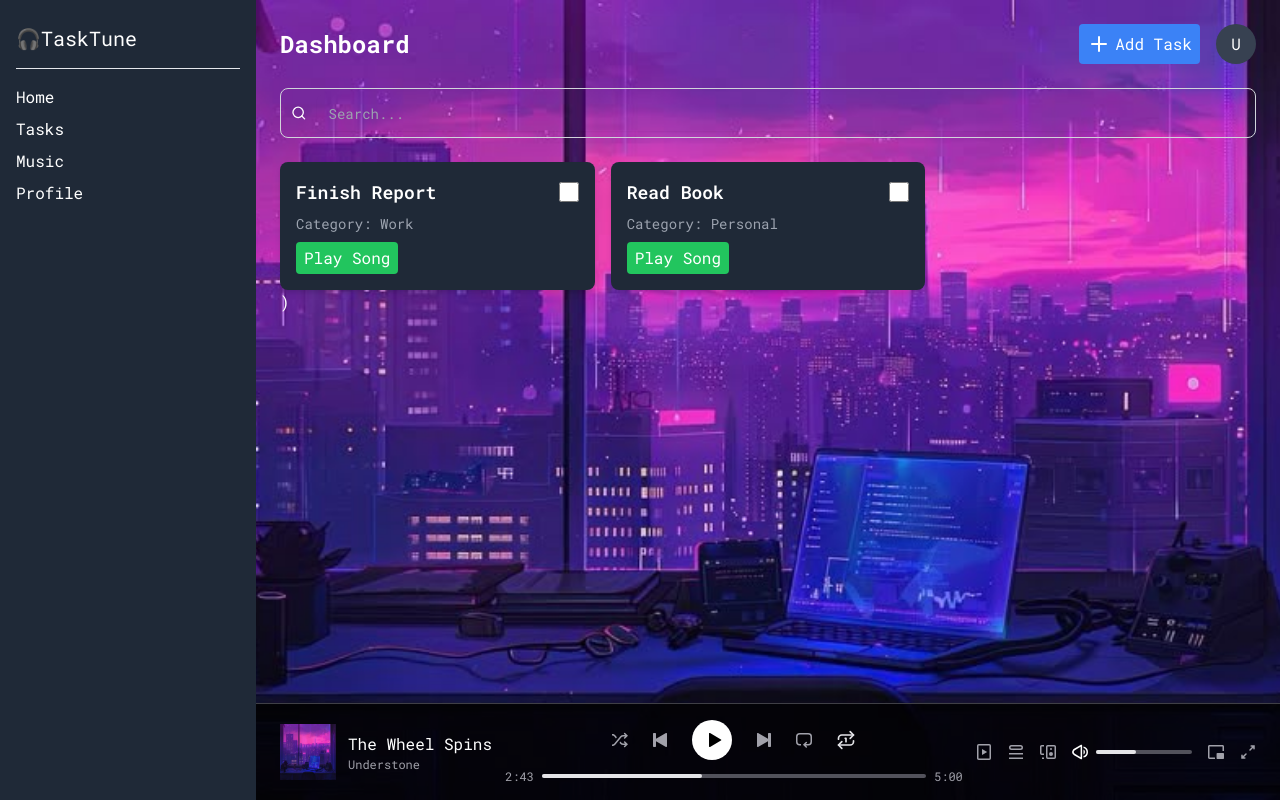
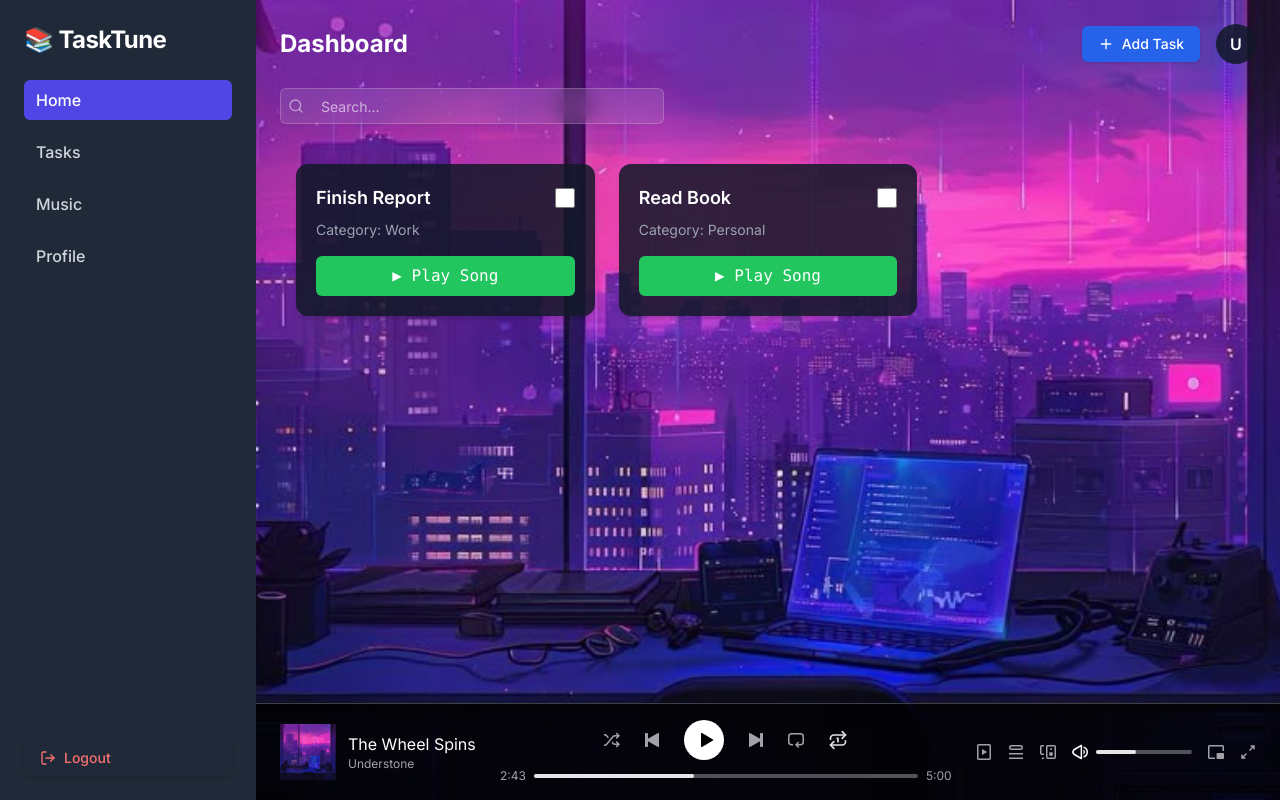
Before and after one commit to Silaenn/MyTodoApp, a Next.js app: page / in a window 1280 px wide. Built offline with nearby package versions, Linux system fonts and the light colour scheme.

Commit message:
update ui

```diff
--- a/src/app/globals.css
+++ b/src/app/globals.css
@@ -3,6 +3,9 @@
 @tailwind utilities;
 
 :root {
+  --font-body: "Inter", sans-serif;
+  --font-heading: "Poppins", sans-serif;
+  --font-code: "Roboto Mono", monospace;
   --radius: 0.65rem;
   --background: oklch(1 0 0);
   --foreground: oklch(0.145 0 0);
--- a/src/app/layout.tsx
+++ b/src/app/layout.tsx
@@ -8,8 +8,6 @@ import Footer from "@/components/Footer";
 import { usePathname } from "next/navigation";
 
 const inter = Inter({ subsets: ["latin"] });
-const poppins = Poppins({ subsets: ["latin"], weight: ["600", "800"] });
-const robotoMono = Roboto_Mono({ subsets: ["latin"] });
 
 export default function RootLayout({
   children,
@@ -20,9 +18,7 @@ export default function RootLayout({
   const isLoginOrRegister = pathname === "/login" || pathname === "/register";
   return (
     <html lang="en">
-      <body
-        className={`${inter.className} ${poppins.className} ${robotoMono.className} text-white min-h-screen flex`}
-      >
+      <body className={`${inter.className} text-white min-h-screen flex`}>
         {!isLoginOrRegister && <Dashboard />}
         <div
           className={`flex-1 ${
--- a/src/app/profile/page.tsx
+++ b/src/app/profile/page.tsx
@@ -6,17 +6,17 @@ import React from "react";
 const Profile = () => {
   return (
     <div className="w-full flex flex-col items-center">
-      <div className="bg-gray-800 p-6 rounded-lg shadow-md w-9/12">
+      <div className="bg-form p-6 rounded-lg shadow-md w-9/12">
         {/* Profile Info */}
         <div className="flex items-center space-x-4 mb-6">
-          <div className="w-20 h-20 bg-gray-700 rounded-full flex items-center justify-center">
+          <div className="w-20 h-20 bg-form rounded-full flex items-center justify-center">
             <span className="text-2xl">U</span>
           </div>
           <div>
             <Input
               type="text"
               defaultValue="YourUsername"
-              className="bg-gray-700 p-2 rounded w-full text-white"
+              className="text-base focus-visible:ring-0 focus-visible:ring-offset-0"
               placeholder="Username"
             />
             <p className="text-gray-400 text-sm mt-1">user@example.com</p>
@@ -31,17 +31,17 @@ const Profile = () => {
           <Input
             type="password"
             placeholder="Current Password"
-            className="bg-gray-700 p-2 rounded w-full text-white mb-3"
+            className="text-base focus-visible:ring-0 focus-visible:ring-offset-0 mb-2"
           />
           <Input
             type="password"
             placeholder="New Password"
-            className="bg-gray-700 p-2 rounded w-full text-white mb-3"
+            className="text-base focus-visible:ring-0 focus-visible:ring-offset-0 mb-2"
           />
           <Input
             type="password"
             placeholder="Confirm New Password"
-            className="bg-gray-700 p-2 rounded w-full text-white mb-3"
+            className="text-base focus-visible:ring-0 focus-visible:ring-offset-0 mb-2"
           />
           <Button className="mt-2 bg-blue-500 text-white px-4 py-2 rounded hover:bg-blue-600">
             Save Password
--- a/src/app/tasks/page.tsx
+++ b/src/app/tasks/page.tsx
@@ -19,9 +19,9 @@ const Tasks = () => {
       <div className="flex justify-end items-center mb-6">
         <DropdownMenu>
           <DropdownMenuTrigger asChild>
-            <Button className="bg-gray-700">Category</Button>
+            <Button className="bg-form">Category</Button>
           </DropdownMenuTrigger>
-          <DropdownMenuContent className="w-40 bg-gray-700 mr-6 mt-1">
+          <DropdownMenuContent className="w-40 bg-form mr-6 mt-1">
             <DropdownMenuLabel>Select</DropdownMenuLabel>
             <DropdownMenuSeparator />
             <DropdownMenuRadioGroup
@@ -41,32 +41,32 @@ const Tasks = () => {
 
       {/* Task List */}
       <div className="space-y-4">
-        <div className="bg-gray-800 p-4 rounded-lg shadow-md flex justify-between items-center">
+        <div className="bg-form p-4 rounded-lg shadow-md flex justify-between items-center">
           <div>
             <h3 className="text-lg font-semibold">Finish Report</h3>
             <p className="text-gray-400 text-sm">Deadline: 2025-06-25</p>
           </div>
           <div className="flex space-x-2">
-            <button className="bg-yellow-500 text-white px-2 py-1 rounded hover:bg-yellow-600">
+            <Button className="bg-yellow-500 text-white px-2 py-1 rounded hover:bg-yellow-600">
               Edit
-            </button>
-            <button className="bg-red-500 text-white px-2 py-1 rounded hover:bg-red-600">
+            </Button>
+            <Button className="bg-red-500 text-white px-2 py-1 rounded hover:bg-red-600">
               Delete
-            </button>
+            </Button>
           </div>
         </div>
-        <div className="bg-gray-800 p-4 rounded-lg shadow-md flex justify-between items-center">
+        <div className="bg-form p-4 rounded-lg shadow-md flex justify-between items-center">
           <div>
             <h3 className="text-lg font-semibold">Read Book</h3>
             <p className="text-gray-400 text-sm">Deadline: 2025-06-30</p>
           </div>
           <div className="flex space-x-2">
-            <button className="bg-yellow-500 text-white px-2 py-1 rounded hover:bg-yellow-600">
+            <Button className="bg-yellow-500 text-white px-2 py-1 rounded hover:bg-yellow-600">
               Edit
-            </button>
-            <button className="bg-red-500 text-white px-2 py-1 rounded hover:bg-red-600">
+            </Button>
+            <Button className="bg-red-500 text-white px-2 py-1 rounded hover:bg-red-600">
               Delete
-            </button>
+            </Button>
           </div>
         </div>
       </div>
--- a/src/components/Dashboard.tsx
+++ b/src/components/Dashboard.tsx
@@ -1,34 +1,48 @@
+"use client";
 import Link from "next/link";
+import { usePathname } from "next/navigation";
 import React from "react";
+import { Button } from "./ui/button";
+import { LogOut } from "lucide-react";
+
+const navLinks = [
+  { label: "Home", href: "/" },
+  { label: "Tasks", href: "/tasks" },
+  { label: "Music", href: "/musics" },
+  { label: "Profile", href: "/profile" },
+];
 
 const Dashboard = () => {
+  const pathname = usePathname();
+
   return (
-    <div className="fixed left-0 top-0 hidden md:block w-64 bg-gray-800 h-screen p-4">
-      <h2 className="text-xl mt-2 mb-4">🎧TaskTune</h2>
-      <hr className="mb-4" />
-      <ul>
-        <li className="mb-2">
-          <Link href="/" className="hover:text-blue-400">
-            Home
-          </Link>
-        </li>
-        <li className="mb-2">
-          <a href="/tasks" className="hover:text-blue-400">
-            Tasks
-          </a>
-        </li>
-        <li className="mb-2">
-          <a href="/musics" className="hover:text-blue-400">
-            Music
-          </a>
-        </li>
-        <li className="mb-2">
-          <a href="/profile" className="hover:text-blue-400">
-            Profile
-          </a>
-        </li>
-      </ul>
-    </div>
+    <aside className="fixed left-0 top-0 hidden md:flex flex-col justify-between w-64 h-screen bg-[#1F2937] p-6 text-white shadow-xl">
+      <div>
+        <h2 className="text-2xl font-bold tracking-tight mb-6">📚 TaskTune</h2>
+        <nav className="space-y-3">
+          {navLinks.map((link) => {
+            const isActive = pathname === link.href;
+            return (
+              <Link
+                key={link.href}
+                href={link.href}
+                className={`block px-3 py-2 rounded-md transition-colors font-medium ${
+                  isActive
+                    ? "bg-indigo-600 text-white"
+                    : "text-gray-300 hover:bg-gray-700 hover:text-white"
+                }`}
+              >
+                {link.label}
+              </Link>
+            );
+          })}
+        </nav>
+      </div>
+
+      <Button className="mt-6 justify-start text-red-400 hover:text-red-300">
+        <LogOut /> Logout
+      </Button>
+    </aside>
   );
 };
 
--- a/src/components/Header.tsx
+++ b/src/components/Header.tsx
@@ -1,5 +1,6 @@
 import React from "react";
-import { Input } from "./ui/input";
+import { Input } from "@/components/ui/input";
+import { Button } from "@/components/ui/button";
 import { Plus, SearchIcon } from "lucide-react";
 import { usePathname } from "next/navigation";
 
@@ -16,28 +17,32 @@ const Header = () => {
 
   return (
     <>
-      <div className="flex justify-between items-center mb-6">
+      {/* Top Header */}
+      <div className="flex flex-col md:flex-row justify-between items-center gap-4 mb-6">
         <h1 className="text-2xl font-bold">{isName}</h1>
+
         {isName !== "Profile" && (
-          <div className="flex items-center space-x-4">
-            <button className="flex gap-1 bg-blue-500 text-white px-2 py-2 rounded hover:bg-blue-600">
-              <Plus />
+          <div className="flex items-center gap-4">
+            <Button className="flex gap-2 bg-blue-600 hover:bg-blue-700">
+              <Plus size={16} />
               Add Task
-            </button>
-            <div className="w-10 h-10 bg-gray-700 rounded-full flex items-center justify-center">
+            </Button>
+
+            <div className="w-10 h-10 bg-form text-white font-semibold rounded-full flex items-center justify-center">
               U
             </div>
           </div>
         )}
       </div>
 
+      {/* Search Bar */}
       {isName !== "Profile" && (
-        <div className="flex w-full items-center border border-gray-300 rounded-lg mb-6 px-2.5 py-1.5">
-          <SearchIcon className="h-4 w-4 mr-2.5" />
+        <div className="relative mb-6 w-full md:w-96">
+          <SearchIcon className="z-10 absolute left-2 top-1/2 -translate-y-1/2 text-white/50 h-4 w-4" />
           <Input
             type="search"
             placeholder="Search..."
-            className="w-full border-0"
+            className="pl-10 bg-white/10 text-white placeholder:text-white/60 border border-white/20 backdrop-blur-md"
           />
         </div>
       )}
--- a/src/components/Home.tsx
+++ b/src/components/Home.tsx
@@ -1,32 +1,35 @@
+"use client";
 import React from "react";
+
+const tasks = [
+  { title: "Finish Report", category: "Work", isDone: false },
+  { title: "Read Book", category: "Personal", isDone: false },
+];
 
 const Home = () => {
   return (
-    <>
-      <div className="grid grid-cols-1 md:grid-cols-2 lg:grid-cols-3 gap-4">
-        <div className="bg-gray-800 p-4 rounded-lg shadow-md">
+    <section className="grid grid-cols-1 md:grid-cols-2 lg:grid-cols-3 gap-6 p-4">
+      {tasks.map((task, idx) => (
+        <div
+          key={idx}
+          className="bg-form rounded-xl p-5 shadow-md hover:shadow-xl hover:scale-[1.02] transition-all duration-150"
+        >
           <div className="flex items-center justify-between">
-            <h3 className="text-lg font-semibold">Finish Report</h3>
-            <input type="checkbox" className="h-5 w-5 text-blue-500" />
+            <h3 className="text-lg font-semibold">{task.title}</h3>
+            <input
+              type="checkbox"
+              className="form-checkbox h-5 w-5 text-indigo-500 rounded border-gray-600"
+            />
           </div>
-          <p className="text-gray-400 text-sm mt-2">Category: Work</p>
-          <button className="mt-2 bg-green-500 text-white px-2 py-1 rounded hover:bg-green-600">
-            Play Song
+          <p className="text-sm text-gray-400 mt-2">
+            Category: {task.category}
+          </p>
+          <button className="mt-4 bg-green-500 text-white px-4 py-2 rounded-md hover:bg-green-600 transition-colors w-full font-mono">
+            ▶ Play Song
           </button>
         </div>
-        <div className="bg-gray-800 p-4 rounded-lg shadow-md">
-          <div className="flex items-center justify-between">
-            <h3 className="text-lg font-semibold">Read Book</h3>
-            <input type="checkbox" className="h-5 w-5 text-blue-500" />
-          </div>
-          <p className="text-gray-400 text-sm mt-2">Category: Personal</p>
-          <button className="mt-2 bg-green-500 text-white px-2 py-1 rounded hover:bg-green-600">
-            Play Song
-          </button>
-        </div>
-      </div>
-      )
-    </>
+      ))}
+    </section>
   );
 };
 
--- a/tailwind.config.ts
+++ b/tailwind.config.ts
@@ -3,7 +3,11 @@ import type { Config } from "tailwindcss";
 const config: Config = {
   content: ["./src/**/*.{js,ts,jsx,tsx}"],
   theme: {
-    extend: {},
+    extend: {
+      colors: {
+        form: "rgba(17, 24, 39, 0.85)",
+      },
+    },
   },
   plugins: [],
 };
```
Also changed, not shown: src/app/musics/page.tsx (+14 -14 lines), src/components/AuthForm.tsx (+22 -18 lines).
